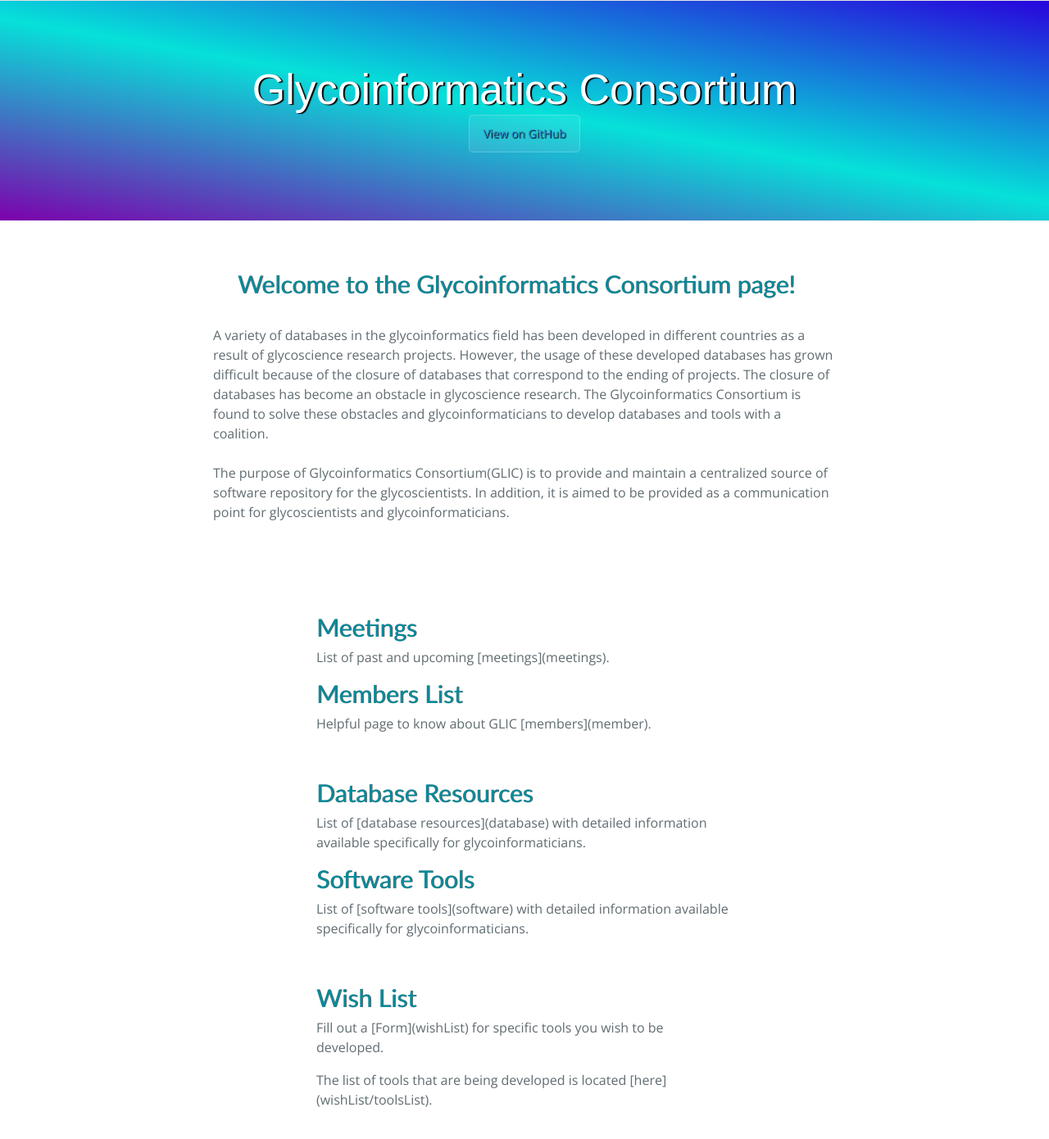
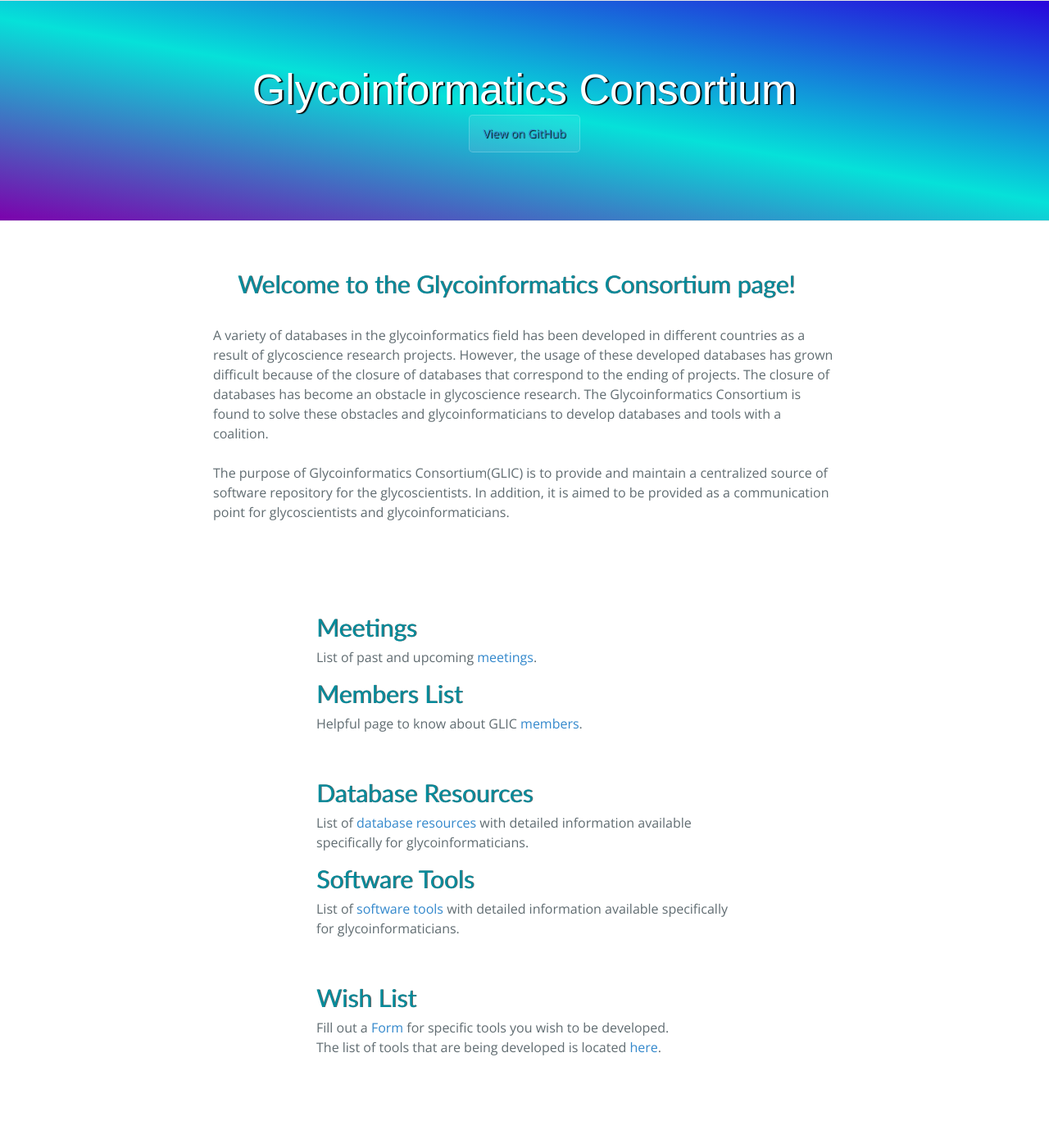
Before and after one commit to AokiCE/testglicpage, a Jekyll site: the page built from index.md, in a window 1280 px wide and 1400 px high. Shown: the top 1390 px of the window at 82% size. Built offline with Jekyll 4.4.1, drawn with Linux system fonts in a browser that asks for light colours; nearby versions of some CDN libraries.

Commit message:
Update index.md

```diff
--- a/index.md
+++ b/index.md
@@ -3,31 +3,22 @@ title: Glycoinformatics Consortium
 layout: top
 ---
 
+## Meetings
+List of past and upcoming [meetings](meetings).
 
-<div section="Meetings" background="blue">
-<h2>Meetings</h2>
-<p>List of past and upcoming [meetings](meetings).</p>
-
-  <h2>Members List</h2>
-  <p>Helpful page to know about GLIC [members](member).</p>
-</div>
+## Members List
+Helpful page to know about GLIC [members](member).
 
 <br>
 
+## Database Resources
+List of [database resources](database) with detailed information available specifically for glycoinformaticians.
 
-<div section="Database" background="light-green">
-<h2>Database Resources</h2>
-<p>List of [database resources](database) with detailed information available specifically for glycoinformaticians.</p>
-
- <h2>Software Tools</h2>
-<p>List of [software tools](software) with detailed information available specifically for glycoinformaticians.</p>
-</div>
+## Software Tools
+List of [software tools](software) with detailed information available specifically for glycoinformaticians.
 
 <br>
 
-
-<div section="Wishlist" background="light-orange">
-<h2>Wish List</h2>
-<p>Fill out a [Form](wishList) for specific tools you wish to be developed.</p>
-<p>The list of tools that are being developed is located [here](wishList/toolsList).</p>
-<div>
+## Wish List
+Fill out a [Form](wishList) for specific tools you wish to be developed.
+The list of tools that are being developed is located [here](wishList/toolsList).
```
